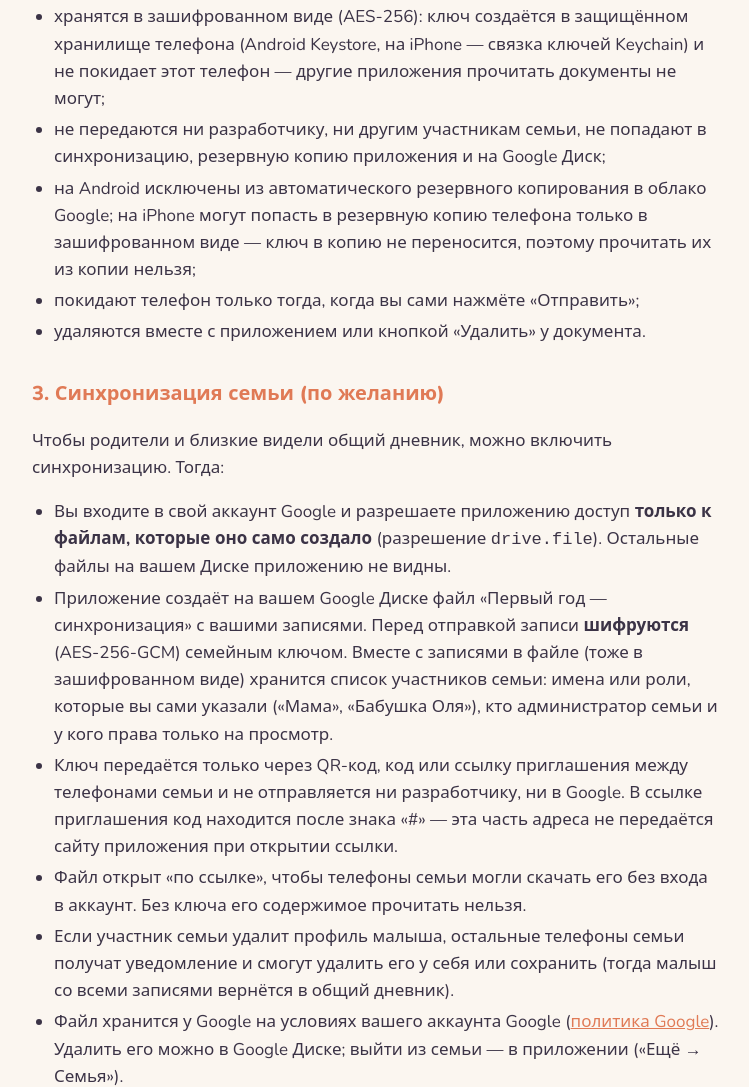
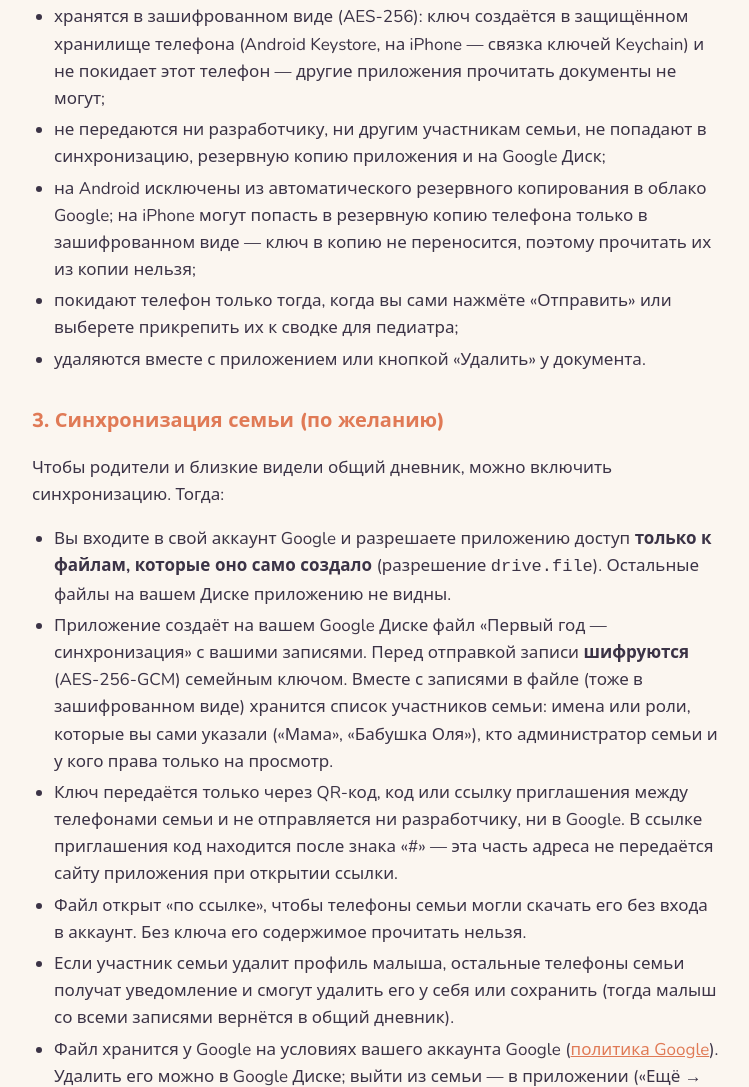
Before and after one commit to FaDuPiShme/fadupishme.github.io, a plain HTML site: page privacy.html in a window 1280 px wide. Shown: the part 1310-2397 px from the top of the page, without its empty margins (264-1013 px from the left). Drawn offline with nearby package versions, Linux system fonts and the light colour scheme.

Commit message:
Политика конфиденциальности: прикрепление документов к сводке для педиатра (1.2.9)

```diff
--- a/privacy.html
+++ b/privacy.html
@@ -63,7 +63,7 @@
 Google; на iPhone могут попасть в резервную копию телефона только
 в зашифрованном виде — ключ в копию не переносится, поэтому прочитать их
 из копии нельзя;</li>
-<li>покидают телефон только тогда, когда вы сами нажмёте «Отправить»;</li>
+<li>покидают телефон только тогда, когда вы сами нажмёте «Отправить» или выберете прикрепить их к сводке для педиатра;</li>
 <li>удаляются вместе с приложением или кнопкой «Удалить» у документа.</li>
 </ul>
 
```
Also changed, not shown: privacy_en.html (+1 -1 lines).
